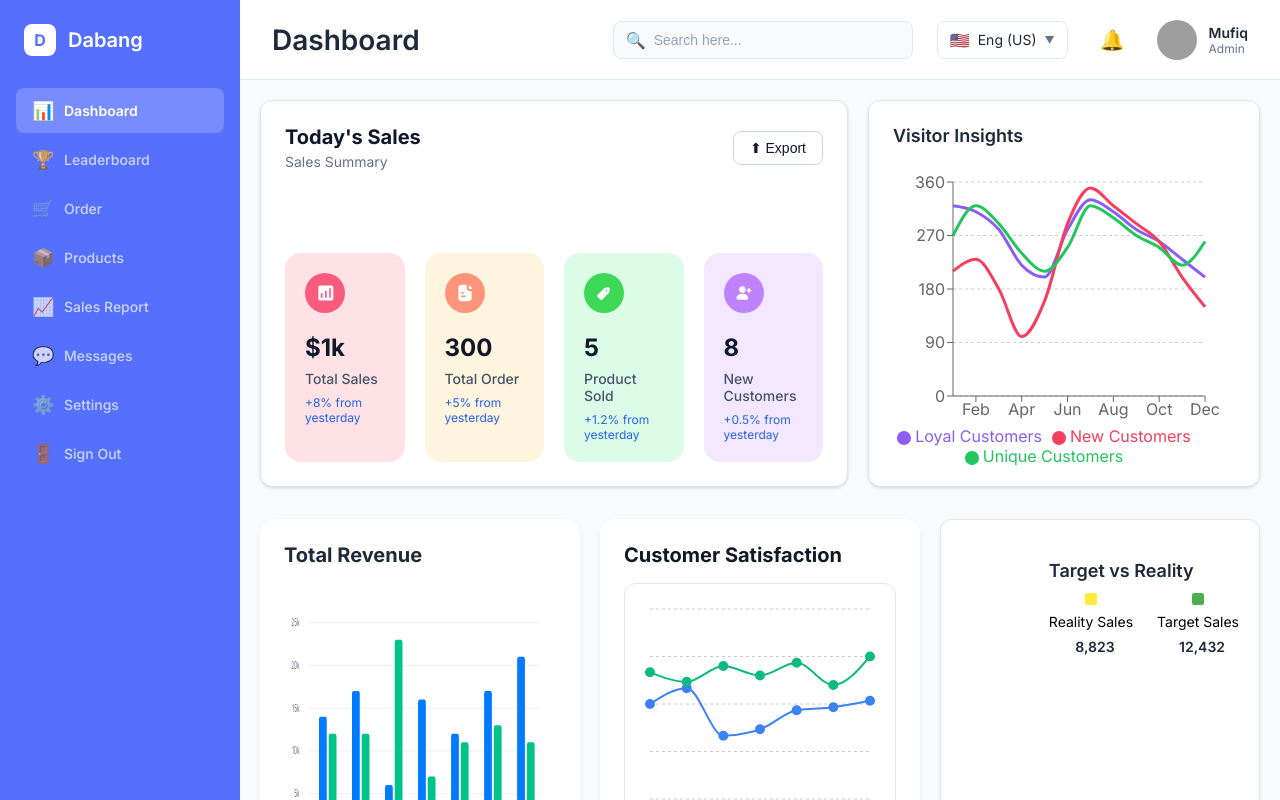
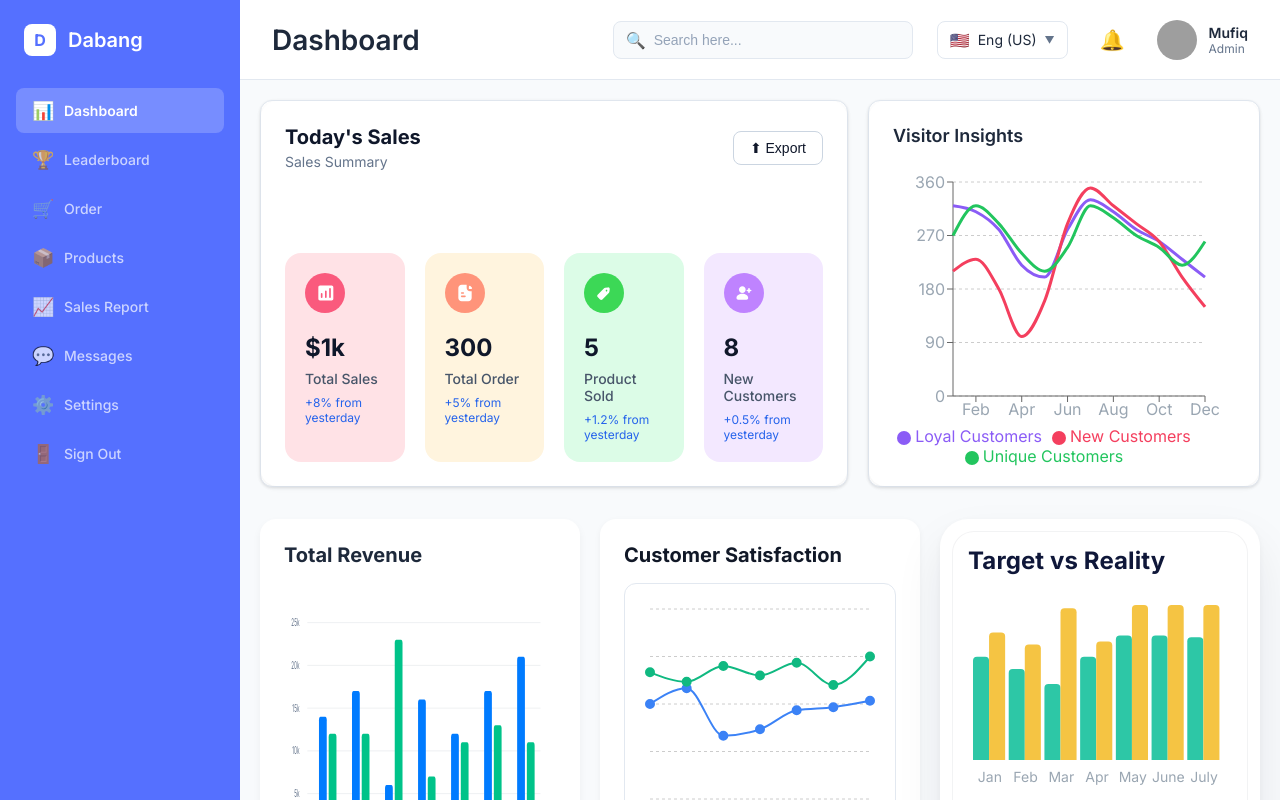
Before and after one commit to PiyushGhavghave/React-CRA-starter-template, a React (Create React App) app: page / in a window 1280 px wide. Built offline with nearby package versions, Linux system fonts and the light colour scheme; grey boxes are pictures that could not be loaded.

Commit message:
fixed: target vs reality component

```diff
--- a/src/components/Dashboard.js
+++ b/src/components/Dashboard.js
@@ -6,6 +6,7 @@ import TopProducts from './TopProducts';
 import VisitorInsights from './VisitorInsights';
 import TotalRevenue from './TotalRevenue';
 import CustomerSatisfaction from './CustomerSatisfaction';
+import TargetVsReality from './TargetVsReality';
 
 const Dashboard = () => {
   return (
@@ -24,18 +25,7 @@ const Dashboard = () => {
           <div className="chart-grid-three">
             <TotalRevenue />
             <CustomerSatisfaction />
-            <div className="chart-container">
-              <Chart
-                title="Target vs Reality"
-                type="bar-comparison"
-                subtitle1="Reality Sales"
-                subtitle2="Target Sales"
-                value1="8,823"
-                value2="12,432"
-                data={[6, 8, 5, 9, 7, 10, 8, 11, 6, 9, 7, 8]}
-                colors={["#FFEB3B", "#4CAF50", "#2196F3", "#FF9800", "#9C27B0"]}
-              />
-            </div>
+            <TargetVsReality />
           </div>
         </div>
 
--- /dev/null
+++ b/src/components/TargetVsReality.css
@@ -0,0 +1,116 @@
+:root {
+  --tvr-bg: #ffffff;
+  --tvr-title: #0f1739;           /* deep navy like Figma */
+  --tvr-muted: #9aa6b2;           /* month labels & subtext */
+  --tvr-mint-ink: #2dc7a6;        /* reality bar + value tint */
+  --tvr-mint-bg: #e9f8f2;
+  --tvr-yellow-ink: #f5c443;      /* target bar + value tint */
+  --tvr-yellow-bg: #fff3e1;
+  --tvr-green-value: #17b26a;
+  --tvr-orange-value: #f5a500;
+}
+
+/* Card container */
+.tvr {
+  background: var(--tvr-bg);
+  border-radius: 28px;
+  padding: 28px 28px 22px;
+  box-shadow:
+    0 2px 6px rgba(16, 24, 40, 0.04),
+    0 24px 48px rgba(16, 24, 40, 0.08);
+  position: relative;
+  font-family: Inter, "Nunito", ui-sans-serif, system-ui, -apple-system,
+    "Segoe UI", Roboto, Helvetica, Arial, "Apple Color Emoji", "Segoe UI Emoji";
+}
+
+/* subtle inner border like Figma card */
+.tvr::after {
+  content: "";
+  position: absolute;
+  inset: 12px;
+  border-radius: 22px;
+  pointer-events: none;
+  box-shadow: inset 0 0 0 1px rgba(16, 24, 40, 0.05);
+}
+
+.tvr__title {
+  margin: 0 0 14px;
+  font-weight: 800;
+  font-size: 24px;
+  line-height: 1.2;
+  color: var(--tvr-title);
+  letter-spacing: 0.1px;
+}
+
+/* Chart area */
+.tvr__chart {
+  width: 100%;
+  height: 210px; /* tuned to the screenshot */
+  margin-bottom: 18px;
+}
+
+/* Legend */
+.tvr__legend {
+  display: grid;
+  grid-template-columns: 1fr;
+  gap: 14px;
+}
+
+.tvr__legendItem {
+  display: flex;
+  align-items: center;
+  gap: 12px;
+}
+
+.tvr__icon {
+  width: 48px;
+  height: 48px;
+  flex: 0 0 48px;
+  border-radius: 12px;
+  display: inline-flex;
+  align-items: center;
+  justify-content: center;
+  color: currentColor;
+}
+
+.tvr__icon--reality {
+  background: var(--tvr-mint-bg);
+  color: var(--tvr-mint-ink);
+}
+
+.tvr__icon--target {
+  background: var(--tvr-yellow-bg);
+  color: var(--tvr-yellow-ink);
+}
+
+.tvr__legendText {
+  display: flex;
+  flex-direction: column;
+}
+
+.tvr__legendTitle {
+  font-size: 18px;
+  font-weight: 800;
+  color: var(--tvr-title);
+}
+
+.tvr__legendSub {
+  margin-top: 2px;
+  font-size: 14px;
+  color: var(--tvr-muted);
+}
+
+.tvr__legendValue {
+  margin-left: auto;
+  font-weight: 800;
+  font-size: 18px;
+  letter-spacing: 0.2px;
+}
+
+.tvr__legendValue--green { color: var(--tvr-green-value); }
+.tvr__legendValue--orange { color: var(--tvr-orange-value); }
+
+/* Make X-axis tick style exactly like subtext color */
+.recharts-cartesian-axis-tick tspan {
+  fill: var(--tvr-muted);
+}
--- /dev/null
+++ b/src/components/TargetVsReality.js
@@ -0,0 +1,93 @@
+import React from "react";
+import {
+  ResponsiveContainer,
+  BarChart,
+  Bar,
+  XAxis,
+  YAxis,
+} from "recharts";
+import "./TargetVsReality.css";
+
+/** Data heights tuned to visually match the Figma bars */
+const data = [
+  { name: "Jan", reality: 170, target: 210 },
+  { name: "Feb", reality: 150, target: 190 },
+  { name: "Mar", reality: 125, target: 250 },
+  { name: "Apr", reality: 170, target: 195 },
+  { name: "May", reality: 205, target: 255 },
+  { name: "June", reality: 205, target: 255 },
+  { name: "July", reality: 202, target: 255 },
+];
+
+export default function TargetVsReality() {
+  return (
+    <div className="tvr">
+      <h3 className="tvr__title">Target vs Reality</h3>
+
+      <div className="tvr__chart">
+        <ResponsiveContainer width="100%" height="100%">
+          <BarChart
+            data={data}
+            margin={{ top: 6, right: 10, bottom: 10, left: 4 }}
+            barCategoryGap="36%"   /* space between month groups */
+            barGap={12}            /* space between reality/target */
+          >
+            <XAxis
+              dataKey="name"
+              axisLine={false}
+              tickLine={false}
+              tick={{ fill: "#9AA6B2", fontSize: 14, dy: 4 }}
+            />
+            <YAxis hide domain={[0, 270]} />
+            <Bar
+              dataKey="reality"
+              fill="#2DC7A6"
+              radius={[4, 4, 0, 0]}
+              barSize={22}
+            />
+            <Bar
+              dataKey="target"
+              fill="#F5C443"
+              radius={[4, 4, 0, 0]}
+              barSize={22}
+            />
+          </BarChart>
+        </ResponsiveContainer>
+      </div>
+
+      <div className="tvr__legend">
+        <div className="tvr__legendItem">
+          <div className="tvr__icon tvr__icon--reality" aria-hidden>
+            {/* shopping-bag icon */}
+            <svg width="20" height="20" viewBox="0 0 24 24">
+              <path fill="currentColor" d="M7 8V7a5 5 0 0 1 10 0v1h2a1 1 0 0 1 1 1l-1 10a3 3 0 0 1-3 3H8a3 3 0 0 1-3-3L4 9a1 1 0 0 1 1-1h2zm2 0h6V7a3 3 0 0 0-6 0v1z"/>
+            </svg>
+          </div>
+          <div className="tvr__legendText">
+            <span className="tvr__legendTitle">Reality Sales</span>
+            <span className="tvr__legendSub">Global</span>
+          </div>
+          <span className="tvr__legendValue tvr__legendValue--green">
+            8.823
+          </span>
+        </div>
+
+        <div className="tvr__legendItem">
+          <div className="tvr__icon tvr__icon--target" aria-hidden>
+            {/* badge icon */}
+            <svg width="20" height="20" viewBox="0 0 24 24">
+              <path fill="currentColor" d="M7 2h10a2 2 0 0 1 2 2v11.5a1.5 1.5 0 0 1-2.4 1.2L12 13.5l-4.6 3.2A1.5 1.5 0 0 1 5 15.5V4a2 2 0 0 1 2-2z"/>
+            </svg>
+          </div>
+          <div className="tvr__legendText">
+            <span className="tvr__legendTitle">Target Sales</span>
+            <span className="tvr__legendSub">Commercial</span>
+          </div>
+          <span className="tvr__legendValue tvr__legendValue--orange">
+            12.122
+          </span>
+        </div>
+      </div>
+    </div>
+  );
+}
```
